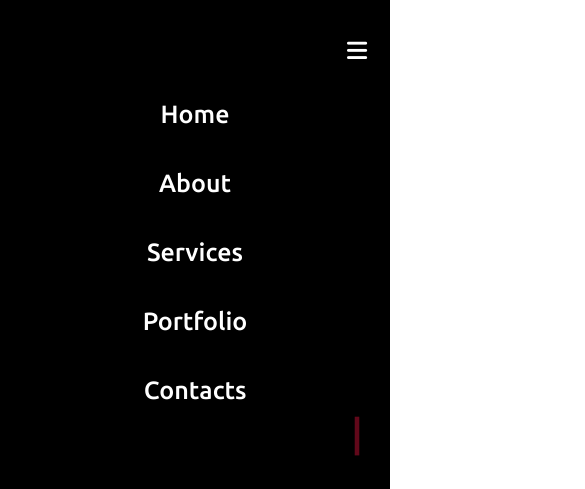
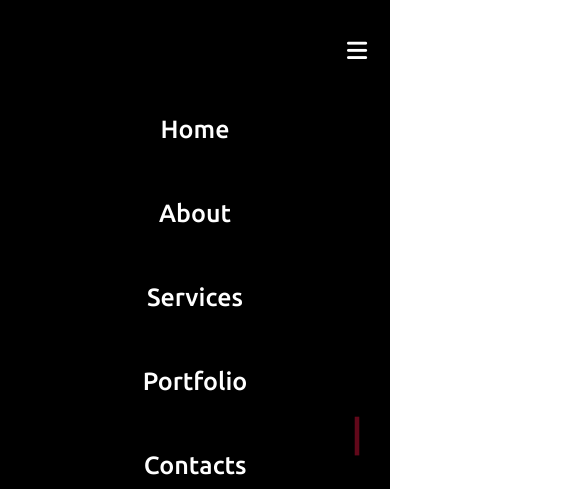
Before and after one commit to shrutiisuman/portfolio, a plain HTML site: page index.html in a window 390 px wide. Both pictures are taken after a click on the element 356 px from the left and 50 px from the top of the page. Shown: the top 489 px of the page, 585 px wide, since content can reach past the window. Drawn offline with nearby package versions, Linux system fonts and the light colour scheme.

Commit message:
Update port.css

```diff
--- a/port.css
+++ b/port.css
@@ -35,6 +35,8 @@ html{
     align-items: center;
     z-index: 100; */
 }
+
+
 
 .navbar .max-width{
     display: flex;
@@ -535,12 +537,32 @@ footer{
 }
 
 @media (max-width: 947px){
+    .navbar-menu {
+        display: flex;
+        flex-direction: row;
+    }
+    .navbar-menu.active {
+        display: block;
+        position: absolute;
+        top: 70px;
+        right: 0;
+        background: #222;
+        width: 100%;
+        padding: 20px;
+    }
+    .navbar-menu li {
+        display: block;
+        margin: 15px 0;
+    }
+
+
     .max-width{
         padding: 0 50px;
     }
     .menu-btn{
         display: block;
         z-index: 999;
+        /* display: none; */
     }
     .navbar .menu{
         position: fixed;
@@ -597,11 +619,13 @@ footer{
         width: calc(50% - 10px);
         margin-bottom: 20px;
     }
-    .portfolio .port-content{
+    .portfolio .port-content .work{
         display: grid;
         grid-template-columns: repeat(auto-fit,minmax(500px, 1fr));
         grid-gap: 40px;
         margin-top: 50px;
+
+
     }
     .contact .contact-content .column{
         width: 100%;
@@ -610,6 +634,9 @@ footer{
 }
 
 @media (max-width: 690px){
+    .home{
+        background: black;
+    }
     .max-width{
         padding: 0 23px;
     }
@@ -625,13 +652,15 @@ footer{
     .services .serv-content .card{
         width: 100%;
     }
-    .portfolio .port-content{
+    .portfolio .port-content .work{
         display: grid;
         grid-template-columns: repeat(auto-fit,minmax(1000px, 1fr));
         grid-gap: 40px;
         margin-top: 50px;
+
     }
 }
+
 
 @media (max-width: 500px){
     .home .home-content .text-2{
```
